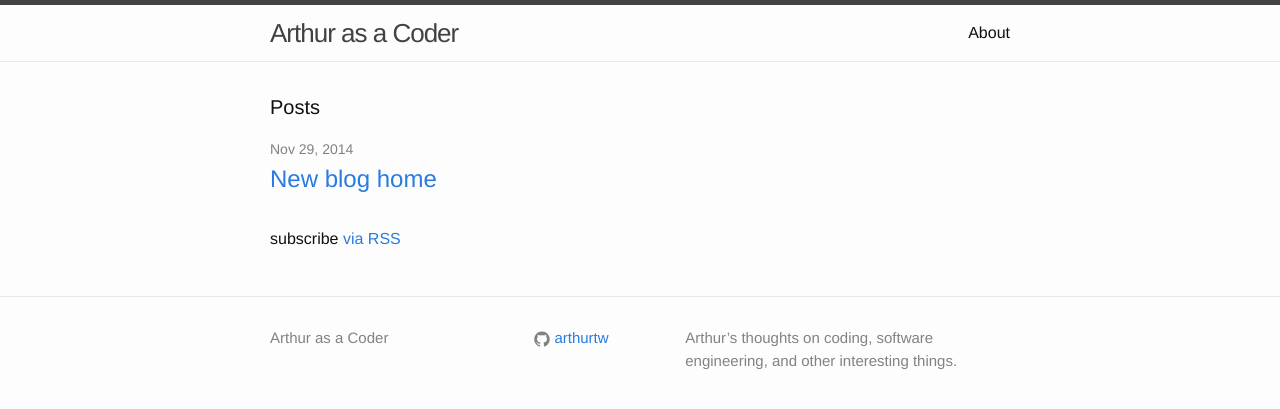
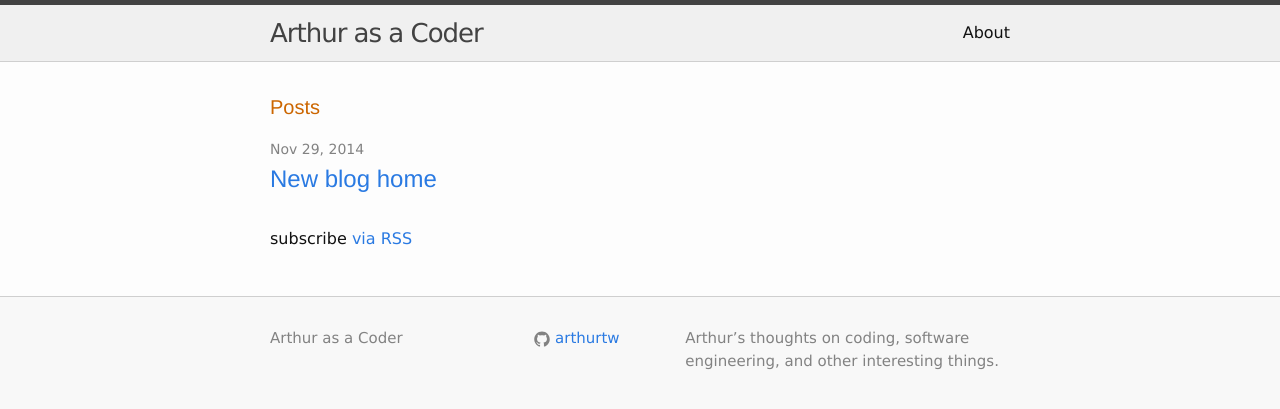
Before and after one commit to arthurtw/arthurtw.github.io, a Jekyll site: the page built from index.html, in a window 1280 px wide. Shown: the top 409 px of the page. Built offline with Jekyll 4.4.1, drawn with Linux system fonts in a browser that asks for light colours.

Commit message:
Style change

```diff
--- a/_sass/_base.scss
+++ b/_sass/_base.scss
@@ -33,6 +33,11 @@ p, blockquote, pre,
 ul, ol, dl, figure,
 %vertical-rhythm {
     margin-bottom: $spacing-unit / 2;
+}
+
+h1, h2, h3, h4, h5, h6 {
+    font-family: $heading-font-family;
+    color: $heading-color;
 }
 
 
@@ -111,8 +116,7 @@ blockquote {
     color: $grey-color;
     border-left: 4px solid $grey-color-light;
     padding-left: $spacing-unit / 2;
-    font-size: 18px;
-    letter-spacing: -1px;
+    font-size: 17px;
     font-style: italic;
 
     > :last-child {
@@ -130,7 +134,7 @@ code {
     font-size: 15px;
     border: 1px solid $grey-color-light;
     border-radius: 3px;
-    background-color: #eef;
+    background-color: #f8f8f8;
 }
 
 code {
--- a/_sass/_layout.scss
+++ b/_sass/_layout.scss
@@ -5,6 +5,7 @@
     border-top: 5px solid $grey-color-dark;
     border-bottom: 1px solid $grey-color-light;
     min-height: 56px;
+    background: $header-background-color;
 
     // Positioning context for the mobile navigation icon
     position: relative;
@@ -94,6 +95,7 @@
 .site-footer {
     border-top: 1px solid $grey-color-light;
     padding: $spacing-unit 0;
+    background: $footer-background-color;
 }
 
 .footer-heading {
--- a/css/main.scss
+++ b/css/main.scss
@@ -6,7 +6,8 @@
 
 
 // Our variables
-$base-font-family: Helvetica, Arial, sans-serif;
+$base-font-family: 'Lucida Grande', 'Lucida Sans Unicode', Verdana, 'Trebuchet MS', Helvetica, Arial, sans-serif;
+$heading-font-family: Helvetica, Arial, sans-serif;
 $base-font-size:   16px;
 $small-font-size:  $base-font-size * 0.875;
 $base-line-height: 1.5;
@@ -14,11 +15,14 @@ $base-line-height: 1.5;
 $spacing-unit:     30px;
 
 $text-color:       #111;
+$heading-color:    #c60;
 $background-color: #fdfdfd;
+$header-background-color: #f0f0f0;
+$footer-background-color: #f8f8f8;
 $brand-color:      #2a7ae2;
 
 $grey-color:       #828282;
-$grey-color-light: lighten($grey-color, 40%);
+$grey-color-light: lighten($grey-color, 30%);
 $grey-color-dark:  darken($grey-color, 25%);
 
 $on-palm:          600px;
```
